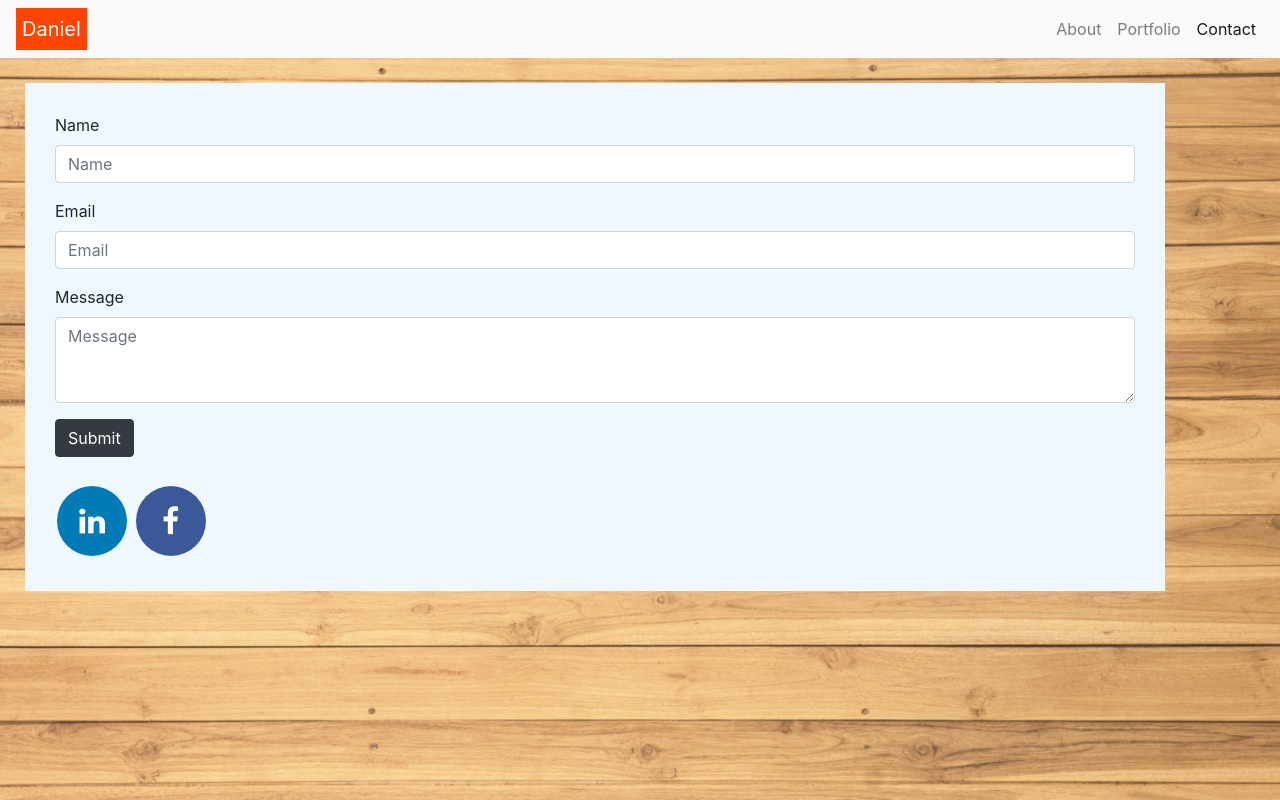
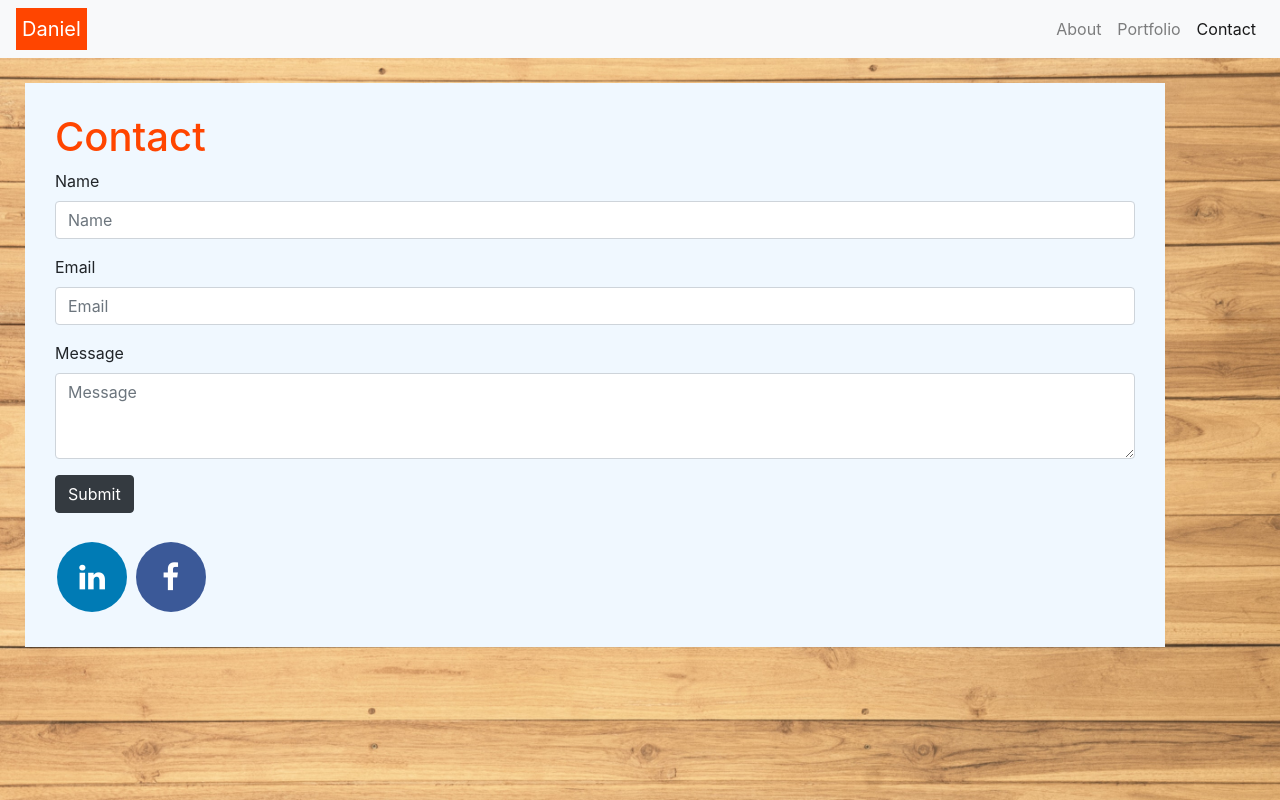
Before and after one commit to Daniel-Edwards56/Daniel_Porfolio, a plain HTML site: page contact.html in a window 1280 px wide. Drawn offline with nearby package versions, Linux system fonts and the light colour scheme.

Commit message:
added comments to contact

```diff
--- a/contact.html
+++ b/contact.html
@@ -3,8 +3,9 @@
   <head>
     <meta charset="UTF-8" />
     <meta name="viewport" content="width=device-width, initial-scale=1.0" />
+    <!-- page title -->
     <title>Contact Me</title>
-
+    <!-- bootstrap css and social media button links stylesheets -->
     <link
       rel="stylesheet"
       href="https://cdn.jsdelivr.net/npm/bootstrap@4.5.3/dist/css/bootstrap.min.css"
@@ -19,6 +20,7 @@
   </head>
 
   <body>
+    <!-- bootstrap navbar  -->
     <nav class="navbar navbar-expand-lg navbar-light bg-light">
       <a class="navbar-brand">Daniel</a>
       <button
@@ -49,9 +51,14 @@
         </ul>
       </div>
     </nav>
+    <!-- main container with forms and links -->
     <div class="container block">
       <div class="row-12">
+        <!-- title -->
+        <h1 class="page-header topper">Contact</h1>
+        <!-- forms for contact -->
         <form>
+          <!-- Name -->
           <div class="form-group">
             <label for="exampleFormControlInput1">Name</label>
             <input
@@ -61,7 +68,7 @@
               placeholder="Name"
             />
           </div>
-
+          <!-- emai -->
           <div class="form-group">
             <label for="exampleFormControlInput1">Email</label>
             <input
@@ -81,9 +88,11 @@
               rows="3"
             ></textarea>
           </div>
+          <!-- submit button           -->
           <button class="btn btn-dark">Submit</button>
         </form>
         <br />
+        <!-- social media links -->
         <a
           href="https://www.linkedin.com/in/daniel-edwards-7579701b9/"
           class="fa fa-linkedin"
```
